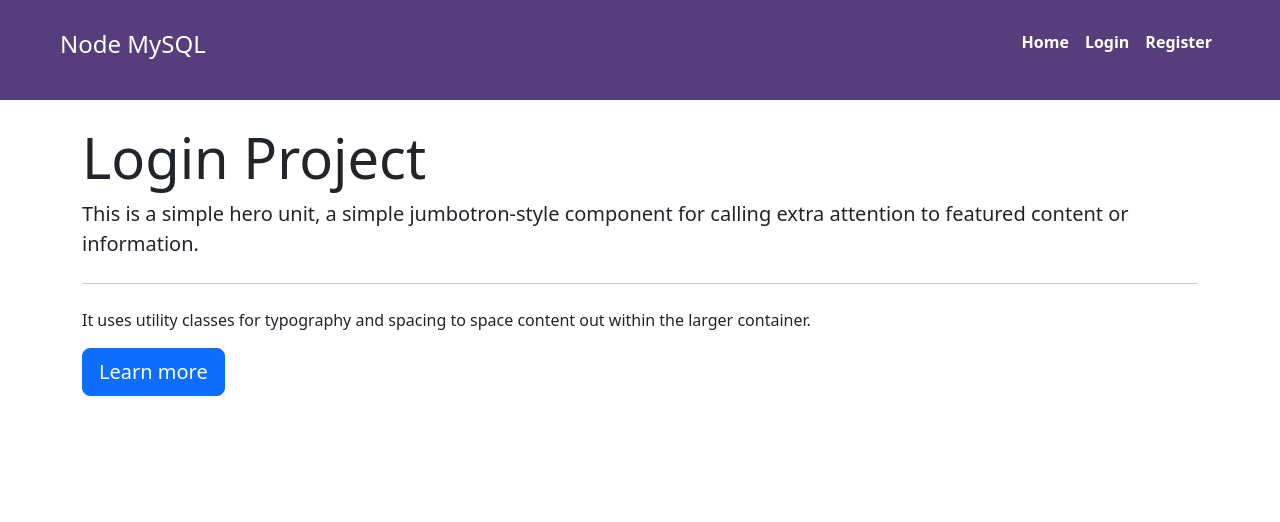
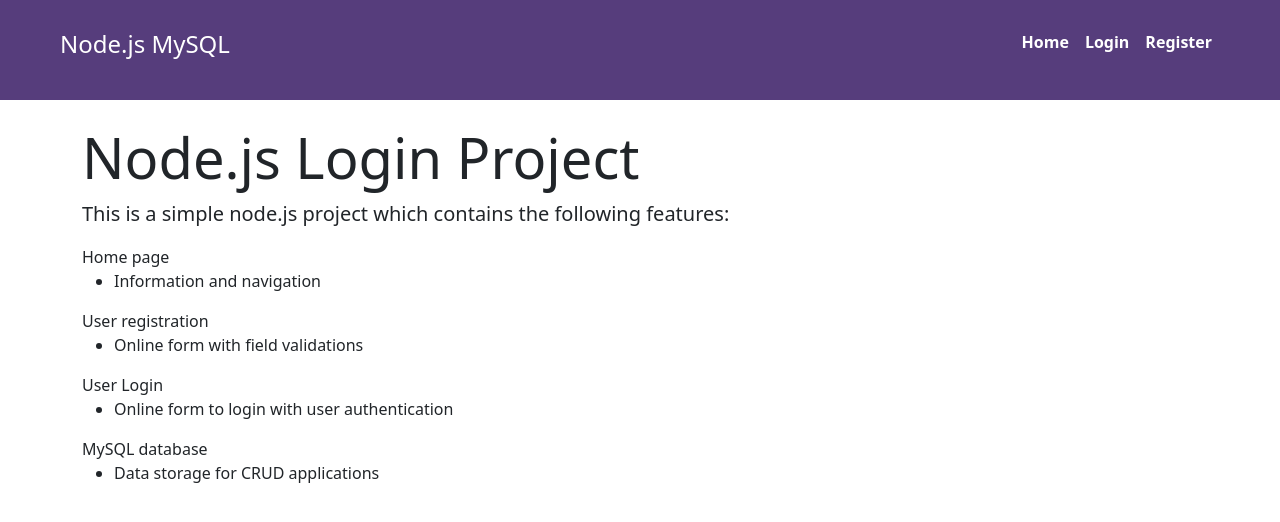
Before and after one commit to DevHQ1/node.js_msql_login, a Node server app: page / in a window 1280 px wide. Shown: the top 522 px of the page. Run offline with Node 20, Linux system fonts and the light colour scheme.

Commit message:
finished product update

```diff
--- a/app.js
+++ b/app.js
@@ -2,6 +2,7 @@ const express = require ("express");
 const path = require ("path");
 const mysql = require ("mysql");
 const dotenv = require("dotenv");
+const cookieParser = require('cookie-parser');
 
 dotenv.config({ path: './secrets.env'})
 
@@ -23,6 +24,7 @@ app.use(express.urlencoded({extended: false}));
 
 //Parse JSON bodies (as sent by HTML forms)
 app.use(express.json());
+app.use(cookieParser());
 
 app.set('view engine', 'hbs');
 
@@ -30,9 +32,8 @@ db.connect( (error) => {
     if(error) {
         console.log(error)
     } else {
-        console.log("MYSQL Connected")
+        console.log("MYSQL Database Connected")
     }
-
 })
 
 //Define Routes
@@ -40,5 +41,5 @@ app.use('/', require('./routes/pages'));
 app.use('/auth', require('./routes/auth'));
 
 app.listen(5500, () => {
-    console.log("Server started on port 55 00");
+    console.log("Server started on port 5500");
 })
--- a/controllers/auth.js
+++ b/controllers/auth.js
@@ -1,38 +1,136 @@
 const mysql = require ("mysql");
-const jwt = require("jsonwebtoken");
-const bcrypt = require("bcryptjs");
+const jwt = require('jsonwebtoken');
+const bcrypt = require('bcryptjs');
+const { promisify } = require('util');
 
 const db = mysql.createConnection({
     host: process.env.DATABASE_HOST,
     user: process.env.DATABASE_USER,
     password: process.env.DATABASE_PASSWORD,
     database: process.env.DATABASE
-
 });
 
+exports.login = async (req, res) => {
+    try {
+      const { email, password } = req.body;
+
+      if( !email || !password ) {
+        return res.status(400).render('login', {
+          message: 'Please provide an email and password'
+        })
+      }
+
+      db.query('SELECT * FROM users WHERE email = ?', [email], async (error, results) => {
+        //console.log(results);
+        if( !results || !(await bcrypt.compare(password, results[0].password)) ) {
+          res.status(401).render('login', {
+            message: 'Email or Password is incorrect'
+          })
+        } else {
+          const id = results[0].id;
+
+          const token = jwt.sign({ id }, process.env.JWT_SECRET, {
+            expiresIn: process.env.JWT_EXPIRES_IN
+          });
+
+          //console.log("The token is: " + token);
+
+          const cookieOptions = {
+            expires: new Date(
+              Date.now() + process.env.JWT_COOKIE_EXPIRES * 24 * 60 * 60 * 1000
+            ),
+            httpOnly: true
+          }
+
+          res.cookie('jwt', token, cookieOptions );
+          res.status(200).redirect("/profile");
+        }
+
+      })
+
+    } catch (error) {
+      console.log(error);
+    }
+  }
+
   exports.register = (req, res) => {
-    console.log(req.body);
+    //console.log(req.body);
 
-    const { name, email, password, passwordConfirm} = req.body;
+    const { name, email, password, passwordConfirm } = req.body;
 
-    db.query('SELECT email FROM users WHERE email = ?', [email], async (error, result) => {
-        if(error){
+    db.query('SELECT email FROM users WHERE email = ?', [email], async (error, results) => {
+      if(error) {
         console.log(error);
       }
 
-        if(results.length > 0){
+      if( results.length > 0 ) {
         return res.render('register', {
-                message: 'That email is already in use.'
+          message: 'That email is already in use'
         })
-        } else if (password !== passwordConfirm){
+      } else if( password !== passwordConfirm ) {
         return res.render('register', {
-                message: 'Passwords do not match.'
+          message: 'Passwords do not match'
         });
       }
 
       let hashedPassword = await bcrypt.hash(password, 8);
-        console.log(hashedPassword);
+      //console.log(hashedPassword);
+
+      db.query('INSERT INTO users SET ?', {name: name, email: email, password: hashedPassword }, (error, results) => {
+        if(error) {
+          console.log(error);
+        } else {
+          console.log(results);
+          return res.render('register', {
+            message: 'User registered'
+          });
+        }
+      })
+
 
     });
 
   }
+
+  exports.isLoggedIn = async (req, res, next) => {
+    // console.log(req.cookies);
+    if( req.cookies.jwt) {
+      try {
+        //1) verify the token
+        const decoded = await promisify(jwt.verify)(req.cookies.jwt,
+        process.env.JWT_SECRET
+        );
+
+        //console.log(decoded);
+
+        //2) Check if the user still exists
+        db.query('SELECT * FROM users WHERE id = ?', [decoded.id], (error, result) => {
+          //console.log(result);
+
+          if(!result) {
+            return next();
+          }
+
+          req.user = result[0];
+          //console.log("user is")
+          //console.log(req.user);
+          return next();
+
+        });
+      } catch (error) {
+        console.log(error);
+        return next();
+      }
+    } else {
+      next();
+    }
+  }
+
+  exports.logout = async (req, res) => {
+    res.cookie('jwt', 'logout', {
+      expires: new Date(Date.now() + 2*1000),
+      httpOnly: true
+    });
+
+    res.status(200).redirect('/');
+  }
--- a/public/style.css
+++ b/public/style.css
@@ -24,6 +24,16 @@ nav li a {
 }
 
 nav li a:hover{
-    color: yellow;
+    color: rgb(0, 234, 255);
     text-decoration: none;
 }
+
+.avatar-ctn {
+    background-color: orange;
+    text-align: center;
+  }
+
+  .avatar {
+    width: 45%;
+    border-bottom: 1px solid rgba(0,0,0,0.125);
+  }
--- a/routes/auth.js
+++ b/routes/auth.js
@@ -5,4 +5,8 @@ const router = express.Router();
 
 router.post('/register', authController.register)
 
+router.post('/login', authController.login );
+
+router.get('/logout', authController.logout );
+
 module.exports = router;
--- a/routes/pages.js
+++ b/routes/pages.js
@@ -1,13 +1,31 @@
 const express = require ('express');
+const authController = require('../controllers/auth');
 
 const router = express.Router();
 
-router.get('/', (req, res) => {
-    res.render('index');
+router.get('/', authController.isLoggedIn, (req, res) => {
+    res.render('index', {
+      user: req.user
+    });
+  });
+
+router.get('/login', (req, res) => {
+    res.render('login');
 });
 
 router.get('/register', (req, res) => {
     res.render('register');
 });
 
+router.get('/profile', authController.isLoggedIn, (req, res) => {
+    console.log(req.user);
+    if( req.user ) {
+      res.render('profile', {
+        user: req.user
+      });
+    } else {
+      res.redirect('/login');
+    }
+  })
+
 module.exports = router;
--- a/views/index.hbs
+++ b/views/index.hbs
@@ -11,7 +11,7 @@
 </head>
 <body>
     <nav>
-        <H4>Node MySQL</H4>
+        <H4>Node.js MySQL</H4>
         <ul>
             <li><a href="/">Home</a></li>
             <li><a href="/login">Login</a></li>
@@ -21,11 +21,29 @@
 
 <div class="container mt-4">
     <div class="jumbotron">
-        <h1 class="display-4">Login Project</h1>
-        <p class="lead">This is a simple hero unit, a simple jumbotron-style component for calling extra attention to featured content or information.</p>
-        <hr class="my-4">
-        <p>It uses utility classes for typography and spacing to space content out within the larger container.</p>
-        <a class="btn btn-primary btn-lg" href="#" role="button">Learn more</a>
+        <h1 class="display-4">Node.js Login Project</h1>
+        <p class="lead">This is a simple node.js project which contains the following features:</p>
+
+        <label>Home page</label>
+        <ul>
+            <li>Information and navigation</li>
+        </ul>
+
+        <label>User registration</label>
+        <ul>
+            <li>Online form with field validations</li>
+        </ul>
+
+        <label>User Login</label>
+        <ul>
+            <li>Online form to login with user authentication</li>
+        </ul>
+
+        <label>MySQL database</label>
+        <ul>
+            <li>Data storage for CRUD applications</li>
+        </ul>
+
     </div>
 </div>
 
--- a/views/register.hbs
+++ b/views/register.hbs
@@ -53,9 +53,12 @@
         </div>
     </div>
 
+    <div>
     {{#if message}}
     <h4 class="alert alert-danger mt-4">{{message}}</h4>
-    {{/f}}
+    {{/if}}
+    </div>
+
 </div>
 
  <!-- JavaScript Bundle with Popper -->
```
Also changed, not shown: views/login.hbs (added, +50 -0 lines), views/profile.hbs (added, +57 -0 lines), public/avatar.png (added), sample_images/DevHQ1_node.js_msql_login - Brave 2022_07_11 21_39_56.png (added), sample_images/DevHQ1_node.js_msql_login - Brave 2022_07_11 21_40_00.png (added), sample_images/DevHQ1_node.js_msql_login - Brave 2022_07_11 21_40_04.png (added), sample_images/DevHQ1_node.js_msql_login - Brave 2022_07_11 21_40_14.png (added), 1 other file. Lines whose indentation alone changed are shown as unchanged.
